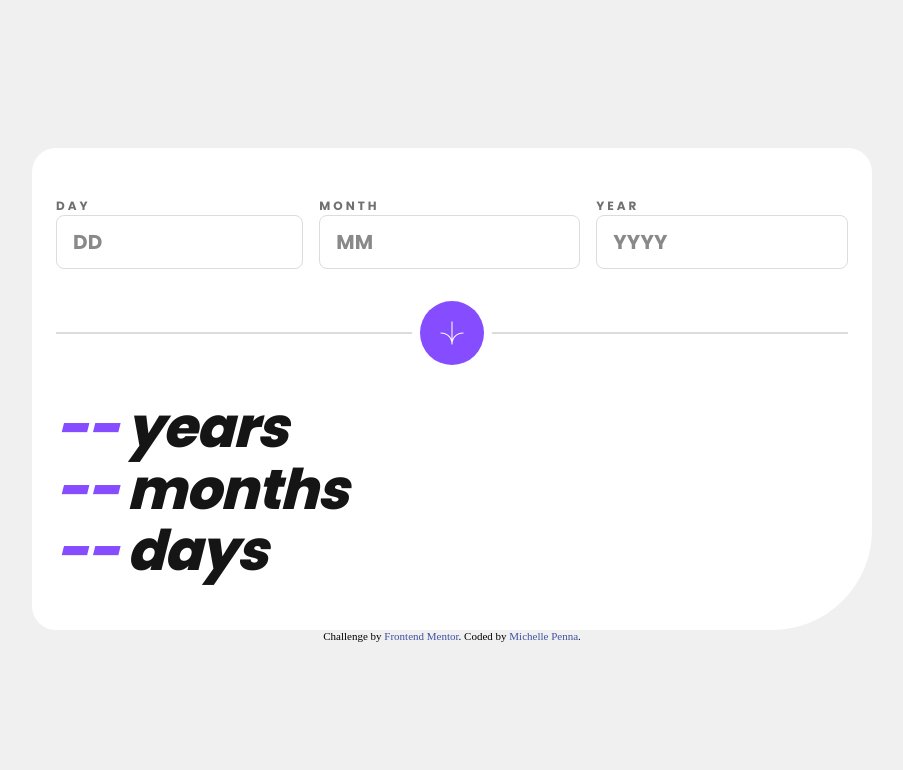
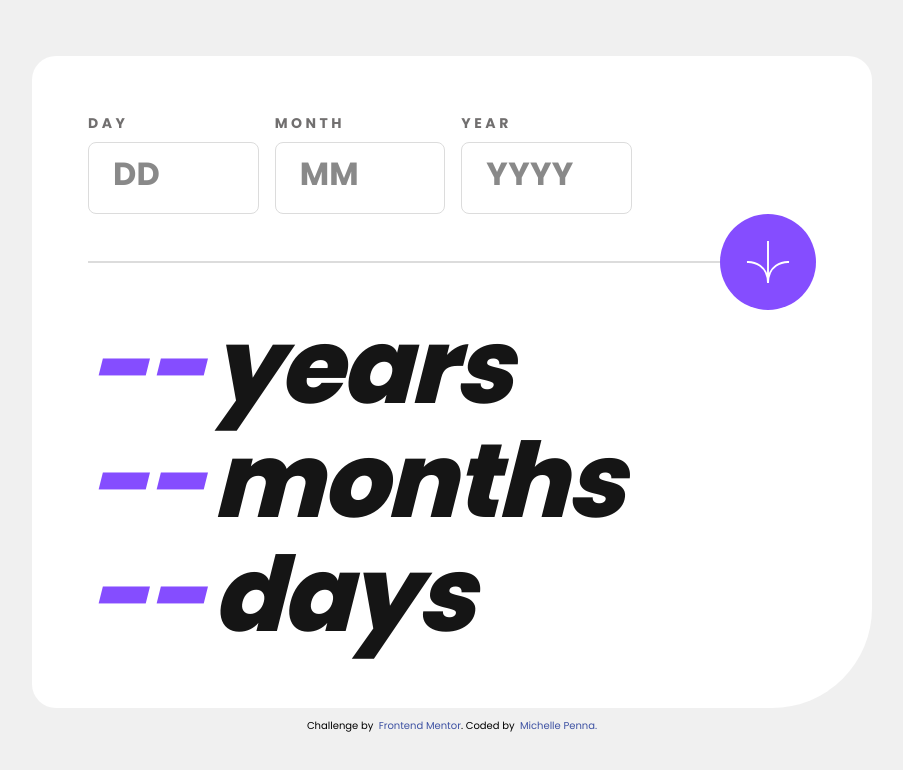
Before and after one commit to michellepennat/ageCalculator, a Next.js app: page / in a window 1280 px wide. Shown: the top 770 px of the page, without its empty margins (188-1091 px from the left). Built offline with nearby package versions, Linux system fonts and the light colour scheme.

Commit message:
feat(): calculate age

```diff
--- a/pages/hooks/index.ts
+++ b/pages/hooks/index.ts
@@ -18,15 +18,22 @@ se envía
 Traducción realizada con la versión gratuita del traductor www.DeepL.com/Translator
 */
 
-import { useEffect, useState } from "react";
+import { useState } from "react";
 
 const useHome = () => {
+  const [birthdayDay, setBirthdayDay] = useState(0);
+  const [errorBirthdayDay, setErrorBirthdayDay] = useState("");
+  const [birthdayMonth, setBirthdayMonth] = useState(0);
+  const [errorBirthdayMonth, setErrorBirthdayMonth] = useState("");
+  const [birthdayYear, setBirthdayYear] = useState(0);
+  const [errorBirthdayYear, setErrorBirthdayYear] = useState("");
+
+  const [age, setAge] = useState(0);
+  const [months, setMonths] = useState(0);
+  const [days, setDays] = useState(0);
+
   /*Validación de edad del usuario*/
-  const submit = (
-    birthYear: number,
-    birthMonth: number,
-    birthdayDay: number
-  ) => {
+  const submit = () => {
     //El siguiente fragmento de codigo lo uso para igualar la fecha de nacimiento con la fecha de hoy del usuario
     let d = new Date(),
       month = 0 + (d.getMonth() + 1),
@@ -34,7 +41,7 @@ const useHome = () => {
       year = d.getFullYear();
 
     const today = new Date(year, month, day);
-    const birthday = new Date(birthYear, birthMonth, birthdayDay);
+    const birthday = new Date(birthdayYear, birthdayMonth, birthdayDay);
     //Calculamos años
     let age = today.getFullYear() - birthday.getFullYear();
     const m = today.getMonth() - birthday.getMonth();
@@ -67,15 +74,73 @@ const useHome = () => {
       days = 30 + days;
     }
 
-    console.log(birthYear, birthMonth, birthdayDay);
-    console.log(year, month, day);
-    console.log(age);
-    console.log(months);
-    console.log(days);
+    setAge(age);
+    setMonths(months);
+    setDays(days);
+  };
+
+  const handleSubmit = (event: any) => {
+    event.preventDefault();
+    let today = new Date();
+    let birthDate = new Date(birthdayYear, birthdayMonth - 1, birthdayDay);
+    let valid = true;
+
+    // Validar campos vacíos
+    if (birthdayDay === 0 || birthdayMonth === 0 || birthdayYear === 0) {
+      setErrorBirthdayDay("This field is required");
+      setErrorBirthdayMonth("This field is required");
+      setErrorBirthdayYear("This field is required");
+      valid = false;
+    }
+
+    // Validar que la fecha sea válida
+    if (birthdayDay !== birthDate.getDate() && birthdayDay !== 0) {
+      setErrorBirthdayDay("Must be a valid date.");
+      valid = false;
+    }
+
+    // Validar rango de días
+    if (birthdayDay > 31) {
+      setErrorBirthdayDay("Must be a valid day.");
+      valid = false;
+    }
+
+    // Validar rango de meses
+    if (birthdayMonth !== 0 && (birthdayMonth < 1 || birthdayMonth > 12)) {
+      setErrorBirthdayMonth("Must be a valid month.");
+      valid = false;
+    }
+
+    // Validar que el año no sea mayor al actual
+    if (birthdayYear > today.getFullYear()) {
+      setErrorBirthdayYear("Must be in the past.");
+      valid = false;
+    }
+
+    // Si todo es válido, enviar formulario
+    if (valid) {
+      setErrorBirthdayDay("");
+      setErrorBirthdayMonth("");
+      setErrorBirthdayYear("");
+      submit();
+    }
   };
 
   return {
+    handleSubmit,
+    errorBirthdayDay,
+    errorBirthdayMonth,
+    errorBirthdayYear,
     submit,
+    birthdayDay,
+    setBirthdayDay,
+    birthdayMonth,
+    setBirthdayMonth,
+    birthdayYear,
+    setBirthdayYear,
+    age,
+    months,
+    days,
   };
 };
 
--- a/pages/index.tsx
+++ b/pages/index.tsx
@@ -5,6 +5,15 @@ import styles from "@/styles/Home.module.css";
 import iconSVG from "../public/icon-arrow.svg";
 import useHome from "./hooks";
 
+const poppins400 = Poppins({
+  subsets: ["latin"],
+  weight: ["400"],
+});
+const poppins400italic = Poppins({
+  subsets: ["latin"],
+  weight: ["400"],
+  style: ["italic"],
+});
 const poppins700 = Poppins({
   subsets: ["latin"],
   weight: ["700"],
@@ -15,7 +24,18 @@ const poppins800 = Poppins({
 });
 
 export default function Home() {
-  const { submit } = useHome();
+  const {
+    handleSubmit,
+    setBirthdayDay,
+    setBirthdayMonth,
+    setBirthdayYear,
+    errorBirthdayDay,
+    errorBirthdayMonth,
+    errorBirthdayYear,
+    age,
+    months,
+    days,
+  } = useHome();
   return (
     <>
       <Head>
@@ -27,80 +47,135 @@ export default function Home() {
       <main className={styles.main}>
         <h1>Age calculator</h1>
         <section className={styles.card}>
-          <form action="" className={styles.form}>
-            <div>
-              <label htmlFor="day" className={poppins700.className}>
+          <form className={styles.form} onSubmit={handleSubmit}>
+            <div className={styles.formContent}>
+              <div className={styles.formItem}>
+                <label
+                  htmlFor="day"
+                  className={
+                    (errorBirthdayDay ? styles.errorLabel : "") +
+                    " " +
+                    poppins700.className
+                  }
+                >
                   Day
                 </label>
                 <input
+                  onChange={(e) => setBirthdayDay(+e.target.value)}
                   id="day"
                   name="day"
-                className={poppins700.className}
+                  className={
+                    (errorBirthdayDay ? styles.error : "") +
+                    " " +
+                    poppins700.className
+                  }
                   type="number"
                   placeholder="DD"
                 />
+                {errorBirthdayDay && (
+                  <p className={poppins400italic.className}>
+                    {errorBirthdayDay}
+                  </p>
+                )}
               </div>
-            <div>
-              <label htmlFor="month" className={poppins700.className}>
+              <div className={styles.formItem}>
+                <label
+                  htmlFor="month"
+                  className={
+                    (errorBirthdayDay ? styles.errorLabel : "") +
+                    " " +
+                    poppins700.className
+                  }
+                >
                   Month
                 </label>
                 <input
+                  onChange={(e) => setBirthdayMonth(+e.target.value)}
                   id="month"
                   name="month"
-                className={poppins700.className}
+                  className={
+                    (errorBirthdayDay ? styles.error : "") +
+                    " " +
+                    poppins700.className
+                  }
                   type="number"
                   placeholder="MM"
                 />
+                {errorBirthdayMonth && (
+                  <p className={poppins400italic.className}>
+                    {errorBirthdayMonth}
+                  </p>
+                )}
               </div>
-            <div>
-              <label htmlFor="year" className={poppins700.className}>
+              <div className={styles.formItem}>
+                <label
+                  htmlFor="year"
+                  className={
+                    (errorBirthdayDay ? styles.errorLabel : "") +
+                    " " +
+                    poppins700.className
+                  }
+                >
                   Year
                 </label>
                 <input
-
+                  onChange={(e) => setBirthdayYear(+e.target.value)}
                   id="year"
                   name="year"
-                className={poppins700.className}
+                  className={
+                    (errorBirthdayDay ? styles.error : "") +
+                    " " +
+                    poppins700.className
+                  }
                   type="number"
                   placeholder="YYYY"
                 />
+                {errorBirthdayYear && (
+                  <p className={poppins400italic.className}>
+                    {errorBirthdayYear}
+                  </p>
+                )}
+              </div>
+            </div>
+            <div className={styles.button}>
+              <hr color="#dcdcdc" />
+              <button type="submit">
+                <Image src={iconSVG} alt="Arrow" />
+              </button>
+              <hr className={styles.hidden} color="#dcdcdc" />
             </div>
           </form>
-          <div className={styles.button}>
-            <hr color="#dcdcdc" />
-            <button>
-              <Image
-                src={iconSVG}
-                alt="Arrow"
-                onClick={() => submit(1998, 6, 13)}
-              />
-            </button>
-            <hr color="#dcdcdc" />
-          </div>
           <div className={styles.text}>
-            <h2 className={poppins800.className}>--</h2>{" "}
+            <h2 className={poppins800.className}>{age == 0 ? "--" : age}</h2>
             <h3 className={poppins800.className}>years</h3>
           </div>
           <div className={styles.text}>
-            <h2 className={poppins800.className}>--</h2>{" "}
+            <h2 className={poppins800.className}>
+              {months == 0 ? "--" : months}
+            </h2>
             <h3 className={poppins800.className}>months</h3>
           </div>
           <div className={styles.text}>
-            <h2 className={poppins800.className}>--</h2>{" "}
+            <h2 className={poppins800.className}>{days == 0 ? "--" : days}</h2>
             <h3 className={poppins800.className}>days</h3>
           </div>
         </section>
         <div className={styles.attribution}>
-          Challenge by
+          <p className={poppins400.className}>Challenge by &nbsp;</p>
           <a
+            className={poppins400.className}
             href="https://www.frontendmentor.io/challenges/results-summary-component-CE_K6s0maV"
             target="_blank"
           >
-            {" "}
             Frontend Mentor
           </a>
-          . Coded by{" "}
-          <a href="https://github.com/michellepennat">Michelle Penna</a>.
+          <p className={poppins400.className}>. Coded by &nbsp;</p>
+          <a
+            className={poppins400.className}
+            href="https://github.com/michellepennat"
+          >
+            Michelle Penna.
+          </a>
         </div>
       </main>
     </>
--- a/styles/Home.module.css
+++ b/styles/Home.module.css
@@ -4,13 +4,14 @@
   justify-content: center;
   align-items: center;
   min-height: 100vh;
+  padding-inline: 16px;
 }
 
 .attribution {
-  font-size: 11px;
-  font-weight: 500;
-  text-align: center;
-  margin-bottom: 10px;
+  font-size: 10px;
+  display: flex;
+  justify-content: center;
+  margin-block: 10px;
 }
 .attribution a {
   color: hsl(228, 45%, 44%);
@@ -27,8 +28,23 @@
 
 .form {
   display: flex;
+  flex-direction: column;
+}
+.formContent {
+  display: flex;
   flex-direction: row;
   gap: 16px;
+}
+
+.formItem {
+  flex: 1 1 100px;
+}
+
+.form p {
+  font-size: 9px;
+  line-height: 10px;
+  color: var(--red);
+  margin-top: 8px;
 }
 
 .form input {
@@ -59,10 +75,16 @@
   opacity: 0.5;
 }
 
+.form .error {
+  border: 1px solid var(--red);
+}
+.form .errorLabel {
+  color: var(--red);
+}
+
 .button {
   display: flex;
   flex-direction: row;
-  gap: 8px;
   align-items: center;
   margin-block: 32px;
 }
@@ -79,7 +101,6 @@
   justify-content: center;
   align-items: center;
   padding: 0px;
-  gap: 8px;
   border: none;
   min-width: 64px;
   height: 64px;
@@ -110,3 +131,66 @@
   letter-spacing: -0.02em;
   color: var(--black);
 }
+
+@media (min-width: 1024px) {
+  .main {
+    padding-inline: 0;
+  }
+
+  .card {
+    padding: 56px;
+  }
+
+  .formContent {
+    padding-right: 184px;
+  }
+
+  .form p {
+    font-size: 14px;
+    line-height: 21px;
+  }
+
+  .form input {
+    padding: 12px 24px;
+    height: 72px;
+    margin-top: 8px;
+  }
+
+  .form input::placeholder {
+    font-size: 32px;
+  }
+
+  .form .error {
+    border: 1px solid var(--red);
+  }
+  .form .errorLabel {
+    color: var(--red);
+  }
+
+  .button {
+    margin-block: 0;
+  }
+
+  .button .hidden {
+    display: none;
+  }
+
+  .button button {
+    min-width: 96px;
+    height: 96px;
+  }
+  .button button img {
+    width: 44px;
+    height: 44px;
+  }
+
+  .text h2 {
+    font-size: 104px;
+    line-height: 114px;
+  }
+
+  .text h3 {
+    font-size: 104px;
+    line-height: 114px;
+  }
+}
--- a/styles/globals.css
+++ b/styles/globals.css
@@ -13,6 +13,7 @@
   --line: #dcdcdc;
   --black: #151515;
   --purple: #854dff;
+  --red: #ff5959;
 }
 
 * {
@@ -53,3 +54,10 @@ label {
   text-transform: uppercase;
   font-style: normal;
 }
+
+@media (min-width: 1024px) {
+  label {
+    font-size: 14px;
+    line-height: 22px;
+  }
+}
```
Lines whose indentation alone changed are shown as unchanged.
